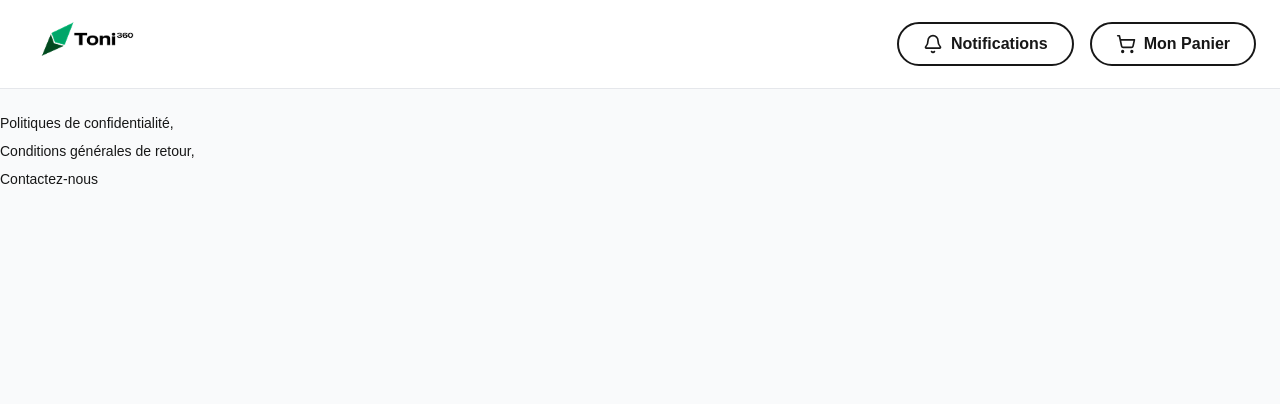
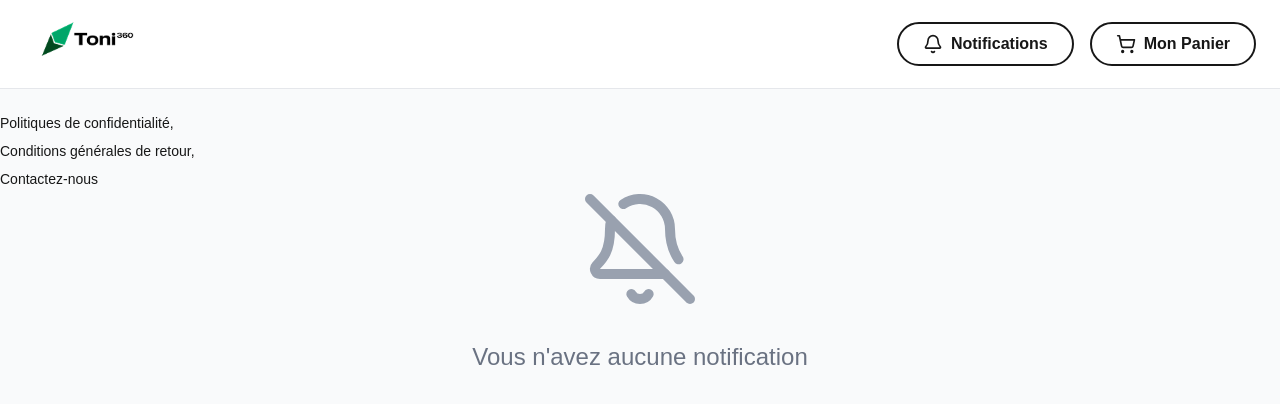
Before and after one commit to NorlanCoder/toni360-frontend, a Next.js app: page /notifications in a window 1280 px wide. Shown: the top 404 px of the page. Built offline with nearby package versions, Linux system fonts and the light colour scheme.

Commit message:
feat: add empty notifications state with large BellOff icon and centered message

```diff
--- a/app/notifications/page.tsx
+++ b/app/notifications/page.tsx
@@ -1,6 +1,6 @@
 "use client";
 
-import { Home, User, Package, Bell, ShoppingCart, HelpCircle, LogOut } from "lucide-react";
+import { Home, User, Package, Bell, ShoppingCart, HelpCircle, LogOut, BellOff } from "lucide-react";
 import Link from "next/link";
 
 export default function NotificationsPage() {
@@ -34,6 +34,15 @@ export default function NotificationsPage() {
           Contactez-nous
         </Link>
       </div>
+      {/* Main Content */}
+      <main className="flex-1 flex items-center justify-center">
+        <div className="flex flex-col items-center justify-center">
+          <BellOff size={120} className="text-gray-400 mb-8" />
+          <div className="text-2xl text-gray-500 text-center">
+            Vous n'avez aucune notification
+          </div>
+        </div>
+      </main>
     </div>
   );
 }
```
